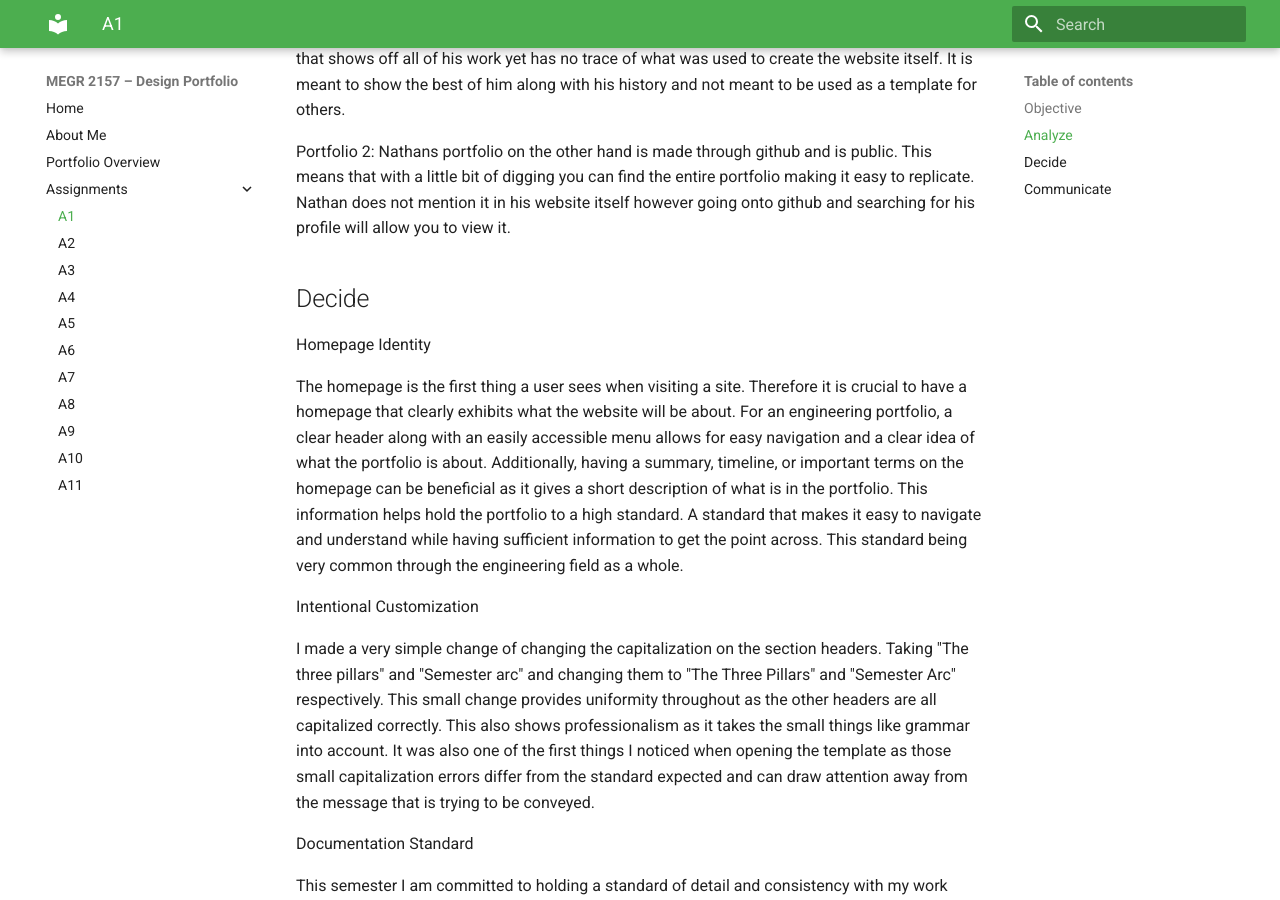
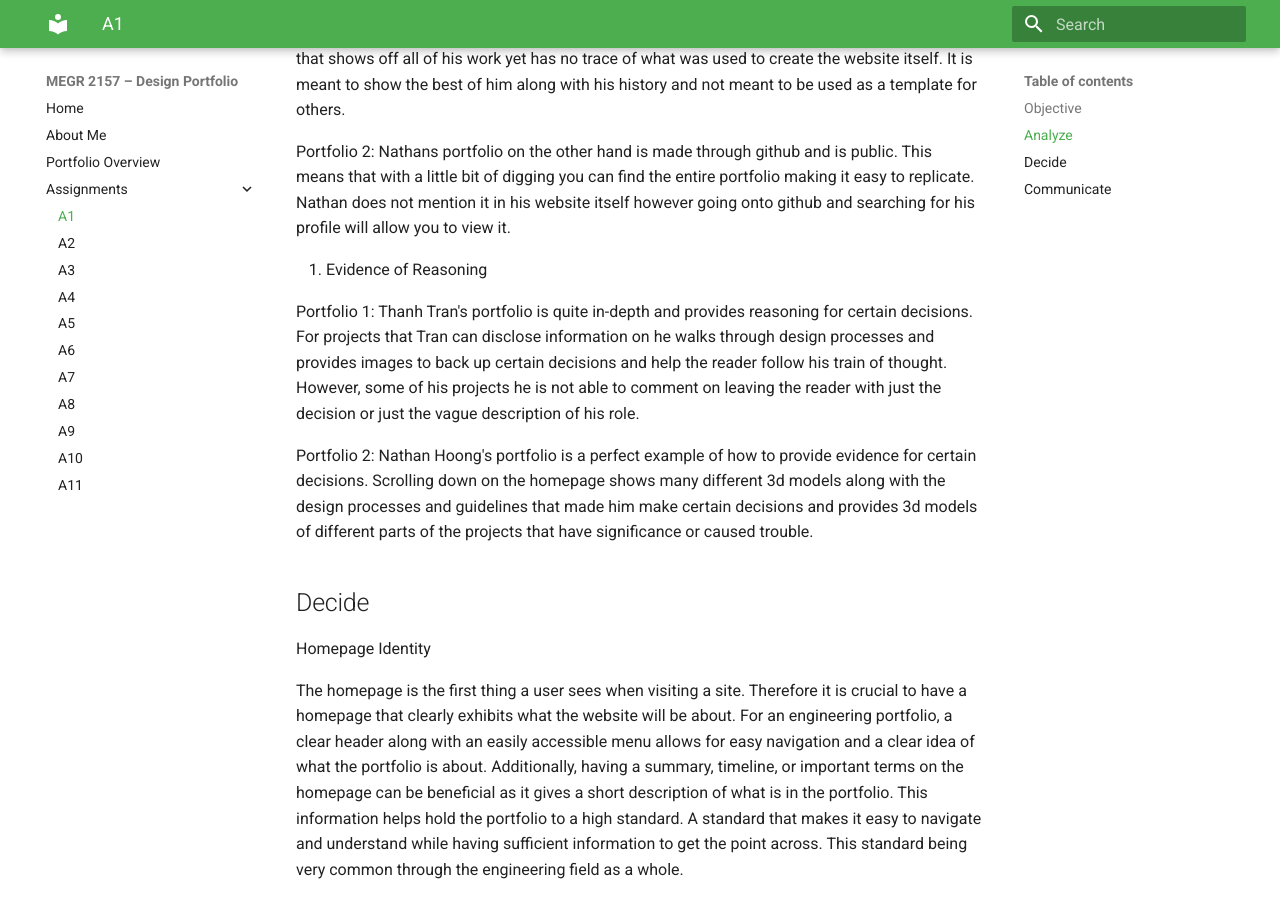
Before and after one commit to noaheme/design-projects-portfolio, an MkDocs documentation site: the page built from docs/assignments/A01/index.md, in a window 1280 px wide and 900 px high, scrolled down 730 px. Built offline with MkDocs 1.6.1 and Material for MkDocs 9.7.7, drawn with Linux system fonts in a browser that asks for light colours.

Commit message:
Enhance portfolio comparison with detailed reasoning
Expanded the analysis of two portfolios, detailing their strengths and weaknesses in showcasing work and decision-making processes.

```diff
--- a/docs/assignments/A01/index.md
+++ b/docs/assignments/A01/index.md
@@ -21,6 +21,12 @@ Portfolio 1: The portfolio of Thanh Tran would be almost impossible to replicate
 
 Portfolio 2: Nathans portfolio on the other hand is made through github and is public. This means that with a little bit of digging you can find the entire portfolio making it easy to replicate. Nathan does not mention it in his website itself however going onto github and searching for his profile will allow you to view it.
 
+  3. Evidence of Reasoning
+
+Portfolio 1: Thanh Tran's portfolio is quite in-depth and provides reasoning for certain decisions. For projects that Tran can disclose information on he walks through design processes and provides images to back up certain decisions and help the reader follow his train of thought. However, some of his projects he is not able to comment on leaving the reader with just the decision or just the vague description of his role.
+
+Portfolio 2: Nathan Hoong's portfolio is a perfect example of how to provide evidence for certain decisions. Scrolling down on the homepage shows many different 3d models along with the design processes and guidelines that made him make certain decisions and provides 3d models of different parts of the projects that have significance or caused trouble.
+
 
 ## Decide
 
```
